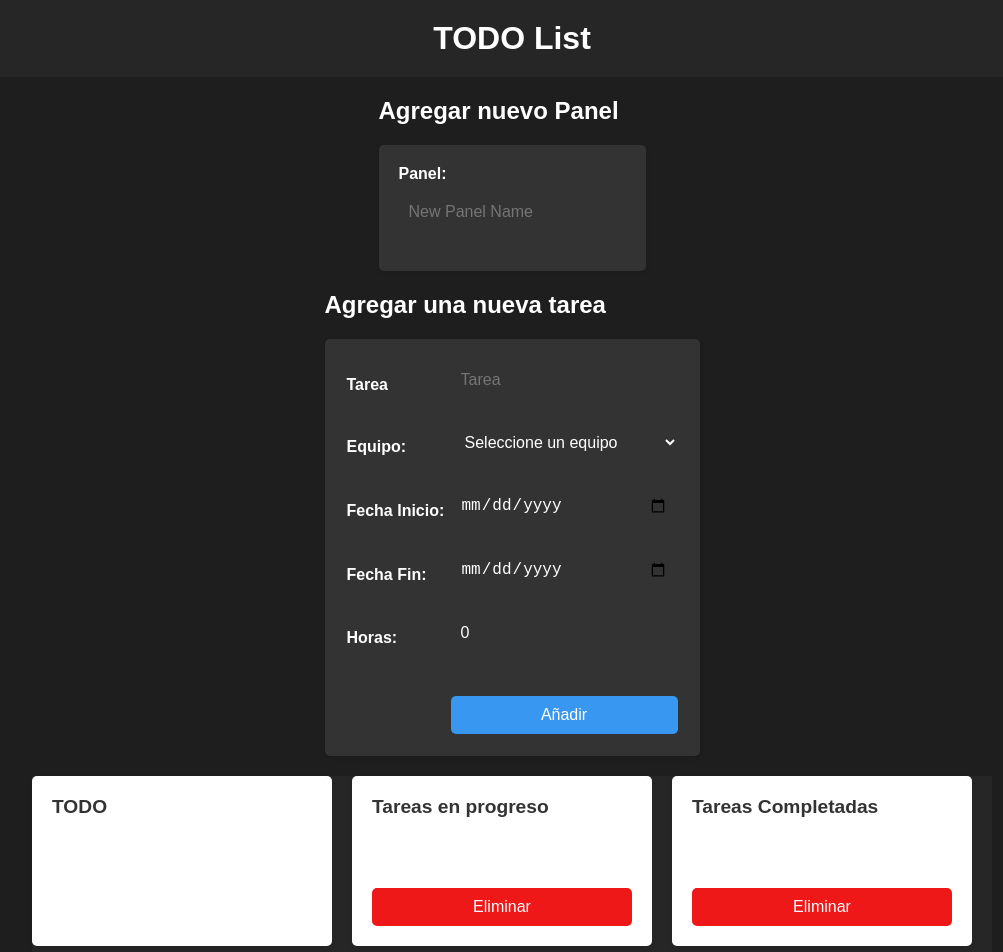
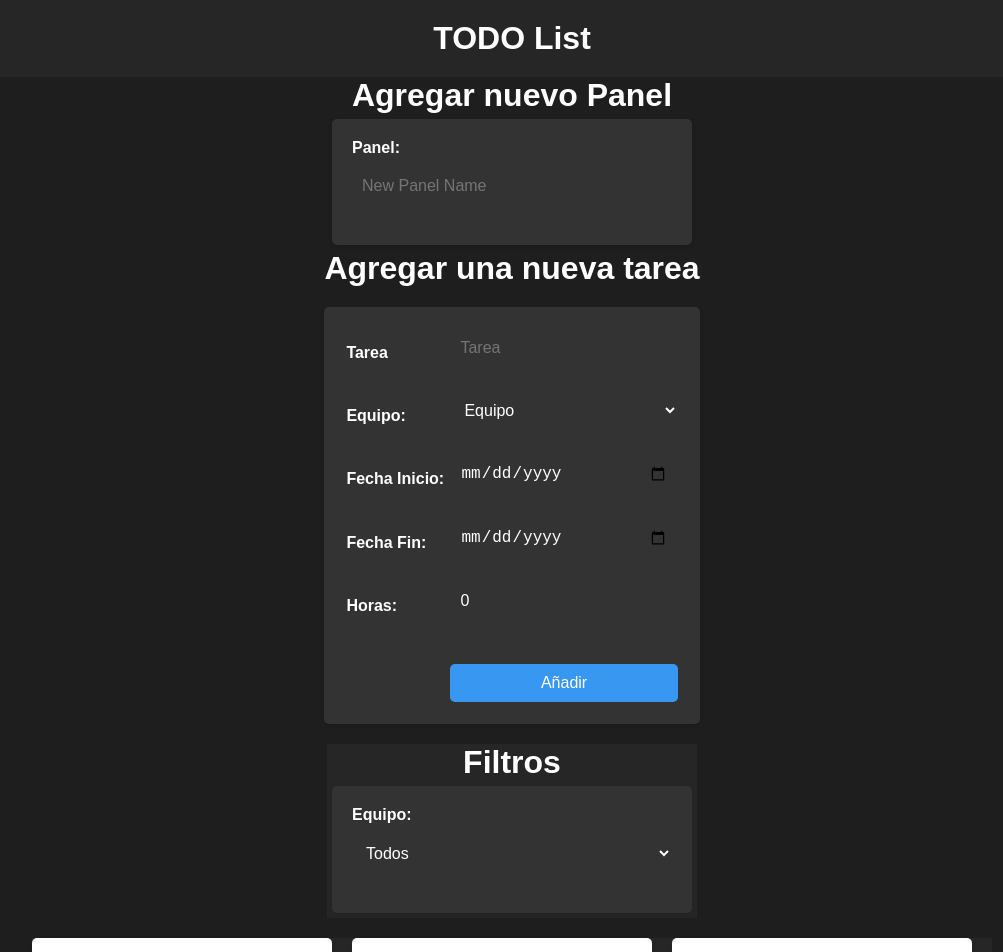
Before and after one commit to oigarciaf/examenIII, a React (Create React App) app: page / in a window 1280 px wide. Shown: the top 952 px of the page, without its empty margins (128-1131 px from the left). Built offline with nearby package versions, Linux system fonts and the light colour scheme.

Commit message:
Agregando filtros

```diff
--- a/src/App.css
+++ b/src/App.css
@@ -20,6 +20,19 @@ form {
     flex-direction: column;
     width: 100%;
     max-width: 500px;
+    margin: 0 auto;
+    box-shadow: 0 2px 4px rgba(0, 0, 0, 0.1);
+    background-color: #333333;
+    color: #fff;
+    border-radius: 5px;
+    margin: 5px;
+    padding: 20px;
+}
+.add {
+    display: flex;
+    flex-direction: column;
+    width: 360px;
+
     margin: 0 auto;
     box-shadow: 0 2px 4px rgba(0, 0, 0, 0.1);
     background-color: #333333;
@@ -197,6 +210,14 @@ header h1 {
   text-align: center;
   padding: 20px;
 }
+h2 {
+    font-size: 2rem;
+    margin: 0 auto;
+    max-width: 500px;
+    text-align: center;
+
+}
+
 
 .card {
 
--- a/src/App.tsx
+++ b/src/App.tsx
@@ -7,6 +7,7 @@ import { ITask } from './interfaces/ITask'
 import TaskForm from './components/TaskForm'
 import Panel from './components/Panel'
 import AddPanel from './components/AddPanel';
+import Filter from './components/Filter';
 
 function App() {
 
@@ -15,7 +16,9 @@ function App() {
   const [taskList, setTaskList] = useState<ITask[]>([])
   const [teams, setTeams] = useState<string[]>(["Development", "QA", "PMs", "BI"])
   const [panels, setPanels] = useState<string[]>(['Tareas en progreso', 'Tareas Completadas']);
+  const [filter, setFilter] = useState<string>("");
   const statusOptions: string[] = ["TODO", ...panels];
+  const [isPanelOccupied, setIsPanelOccupied] = useState<boolean>(false);
   /**#######################33   */
   const handleAddPanel = (title: string) => {
     setPanels([...panels, title]);
@@ -62,6 +65,11 @@ function App() {
       , "hours": 0
     })
   }
+
+  const handleFilterChange = (e: React.ChangeEvent<HTMLSelectElement>) => {
+    setFilter(e.target.value);
+    setIsPanelOccupied(filteredTasks.length > 0);
+  };
 /**Eliminar panel */
   /**##################################### */
 
@@ -72,7 +80,11 @@ function App() {
   /**##################################### */
 
 
-
+  const filteredTasks = taskList.filter(
+    (task) =>
+      task.name?.toLowerCase().includes(filter.toLowerCase()) ||
+      task.team?.toLowerCase().includes(filter.toLowerCase())
+  );
   return (
     <div className="App">
 
@@ -91,27 +103,31 @@ function App() {
           onChangeSelect={handleSelectChange}
           onSave={addTask}
         />
-
+<div className="columnas">
+        <Filter filter={filter} onChange={handleFilterChange} />
+        </div>
         <div className="columnas">
         <Panel
             title={"TODO"}
             statusOptions={statusOptions}
-            tasks={taskList.filter(task => task.status === 'TODO')}
+            tasks={filteredTasks.filter((task) => task.status === "TODO")}
             changeStatus={changeStatus}
             deleteTask={deleteTask}
             showRemoveButton={false}
             removePanel={removePanel}
+            isPanelOccupied={isPanelOccupied}
           />
           {panels.map((panelTitle) => (
         <Panel
           key={panelTitle}
           statusOptions={statusOptions}
           title={panelTitle}
-          tasks={taskList.filter(task => task.status === panelTitle)}
+          tasks={filteredTasks.filter((task) => task.status === panelTitle)}
           changeStatus={changeStatus}
           deleteTask={deleteTask}
           showRemoveButton={true}
           removePanel={removePanel}
+          isPanelOccupied={isPanelOccupied}
           />
       ))}
         </div>
--- a/src/components/AddPanel.tsx
+++ b/src/components/AddPanel.tsx
@@ -27,7 +27,7 @@ function AddPanel(props:AddPanelProps) {
   return (
     <div>
       <h2>Agregar nuevo Panel</h2>
-      <form onSubmit={handleSubmit}>
+      <form className='add' onSubmit={handleSubmit}>
         <label htmlFor="newpanel">Panel:</label>
         <input
           type="text"
--- a/src/components/Card.tsx
+++ b/src/components/Card.tsx
@@ -18,7 +18,7 @@ function Card(props: ICard  & {statusOptions: string[]} ) {
     let message = '';
     if (remainingDays !== undefined) {
         if (remainingDays < 0) {
-            message = '¡Tiempo vencido!';
+            message = '¡Tarea expirada!';
         } else if (remainingDays === 1 && props.task.status === 'TODO') {
             message = '¡Recuerda completar esta tarea mañana!';
         }
@@ -34,6 +34,10 @@ function Card(props: ICard  & {statusOptions: string[]} ) {
             <div className="card-item">
                 <span>Tarea:</span>
                 <p>{props.task.name}</p>
+            </div>
+            <div className="card-item">
+                <span>Team:</span>
+                <p>{props.task.team}</p>
             </div>
             <div className="card-item">
                 <span>Fecha Inicio:</span>
--- /dev/null
+++ b/src/components/Filter.tsx
@@ -0,0 +1,33 @@
+import React from "react";
+import { useState , useEffect } from 'react';
+import { IFilterProps} from '../interfaces/IFilter'
+
+
+
+const Filter = ({ filter, onChange}: IFilterProps) => {
+
+  return (
+<div><h2>Filtros</h2>
+<div>
+
+    <form className="add">
+      <label htmlFor="filter"> Equipo: </label>
+
+      <select id="filter" value={filter} onChange={onChange}>
+      <option value=""> Todos</option>
+        <option value="Development">Development</option>
+        <option value="QA">QA</option>
+          <option value="PMs">PMs</option>
+          <option value="BI">BI</option>
+      </select>
+
+
+    </form>
+    </div></div>
+  );
+};
+
+
+
+
+export default Filter;
--- a/src/components/Panel.tsx
+++ b/src/components/Panel.tsx
@@ -3,7 +3,7 @@ import { useState } from 'react';
 import { IPanelProps } from '../interfaces/IPanel'
 import Card from './Card'
 
-function Panel(props: IPanelProps & {showRemoveButton: boolean}) {
+function Panel(props: IPanelProps & {showRemoveButton: boolean , isPanelOccupied: boolean }) {
     ;
 
     const handleRemovePanel = () => {
@@ -25,7 +25,7 @@ function Panel(props: IPanelProps & {showRemoveButton: boolean}) {
       ) : (
         <p>No hay tareas en este panel</p>
       )}
-      {props.tasks.length === 0 && props.showRemoveButton && (
+      {!props.isPanelOccupied && props.tasks.length === 0  && props.showRemoveButton && (
         <button className="remove" onClick={handleRemovePanel}>
           Eliminar
         </button>
--- a/src/components/TaskForm.tsx
+++ b/src/components/TaskForm.tsx
@@ -59,7 +59,7 @@ function TaskForm(props: ITaskFormProps) {
                     <td><label>Equipo:</label></td>
                     <td>
                         <select id="equipo" name="team" value={props.task.team} onChange={props.onChangeSelect} >
-                            <option value="">Seleccione un equipo</option>
+                            <option value="">Equipo</option>
                             {props.teams.map((team) => {
                                 return <option key={team} value={team} >{team} </option>
                             })}
```
Also changed, not shown: src/interfaces/IFilter.ts (+7 -0 lines).
